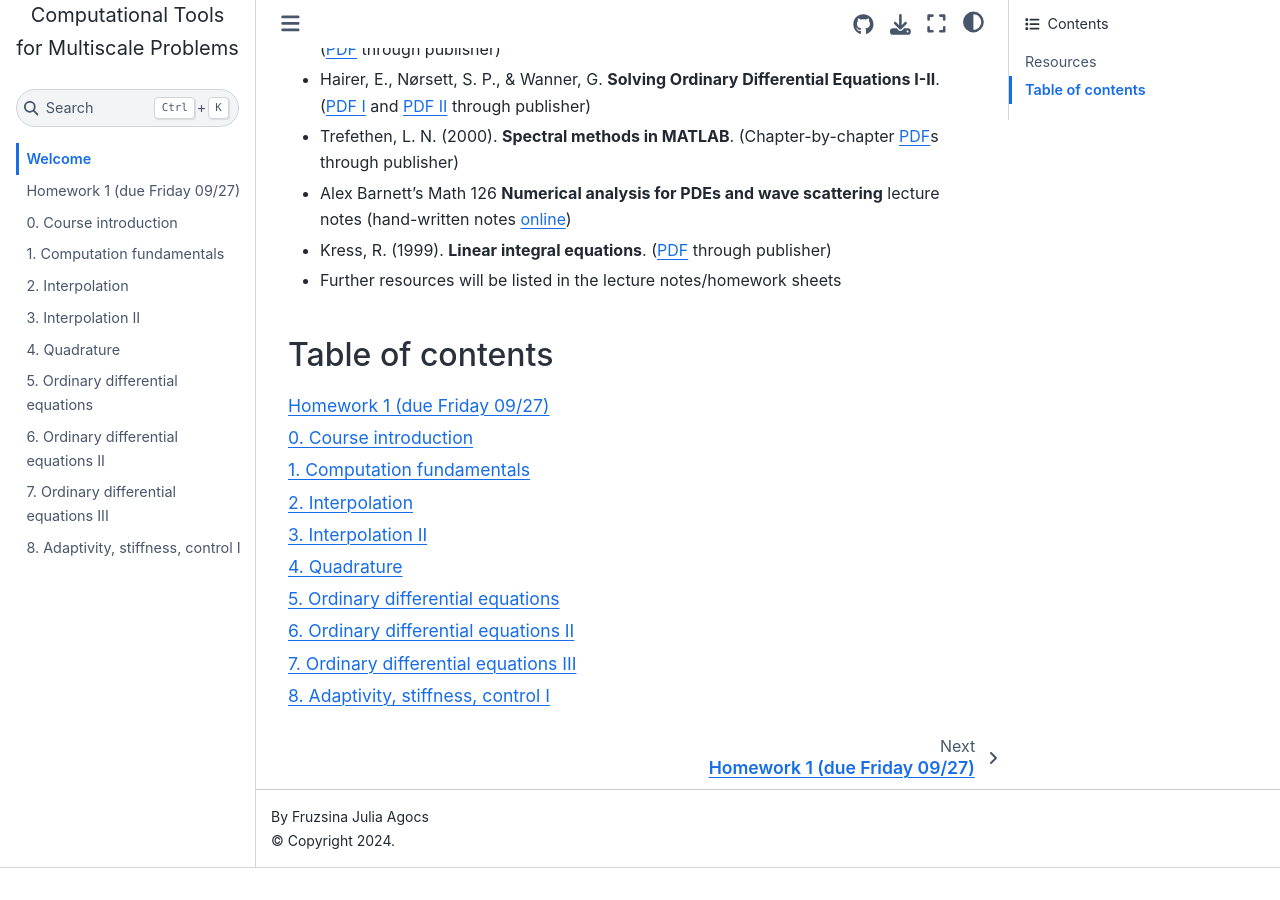
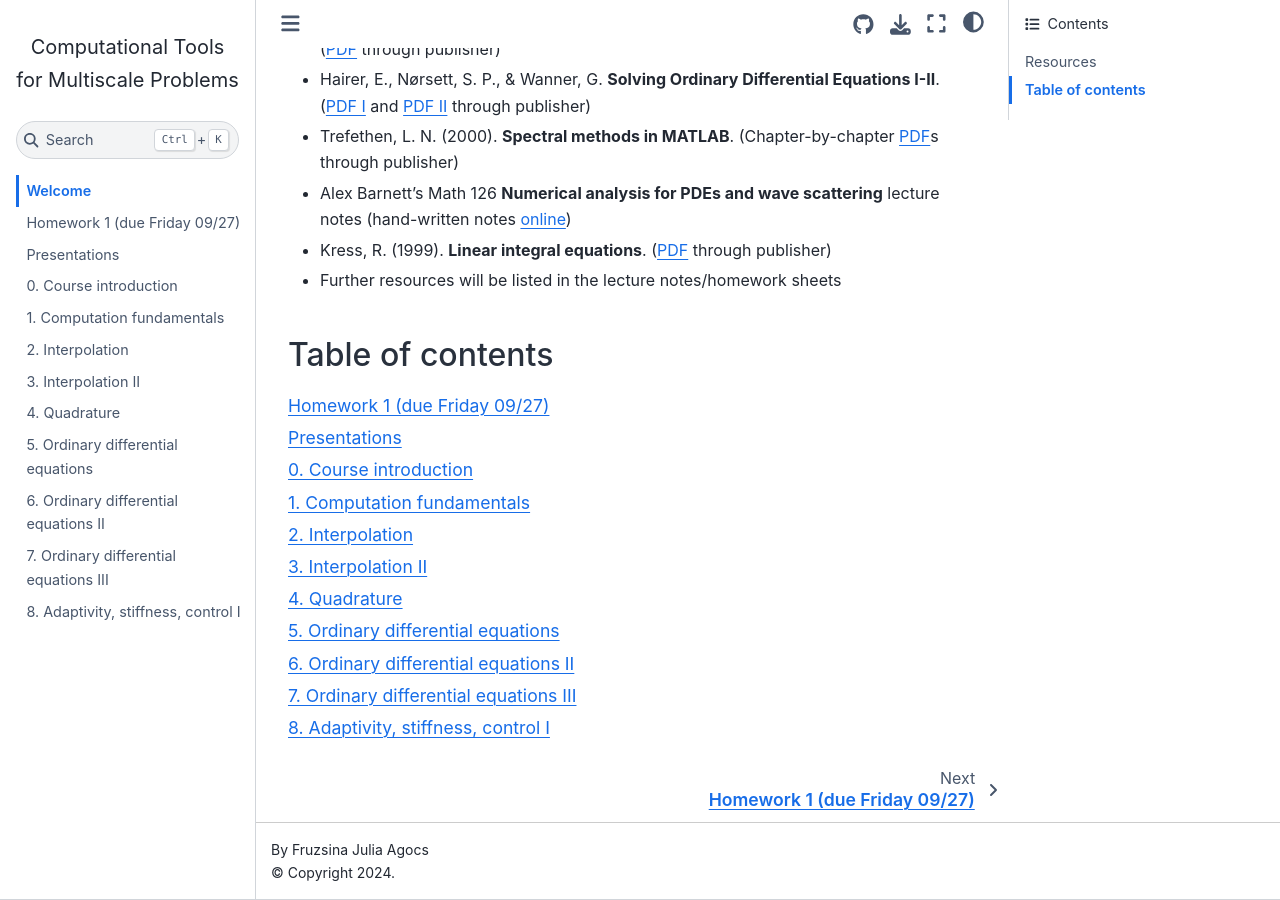
Before and after one commit to cu-comptools/fall2024, a Jupyter Book: the page built from intro.md, in a window 1280 px wide and 900 px high, scrolled down 631 px. Built offline with Jupyter Book 1.0.4 settings and Sphinx 7.4.7 and the Sphinx Book theme 1.1.4, drawn with Linux system fonts in a browser that asks for light colours; before the commit the page ends 1499 px from its top, so only the background shows below that; some of the changed lines change nothing that is shown.

Commit message:
Papers added for presentation

```diff
--- a/_toc.yml
+++ b/_toc.yml
@@ -5,6 +5,7 @@ format: jb-book
 root: intro
 chapters:
 - file: hw_1
+- file: papers
 - file: course_introduction
 - file: comp_fundamentals
 - file: poly_interp
```
Also changed, not shown: papers.ipynb (added).
